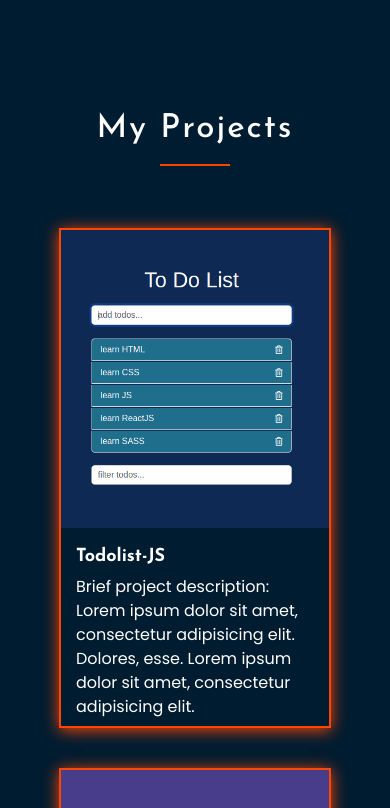
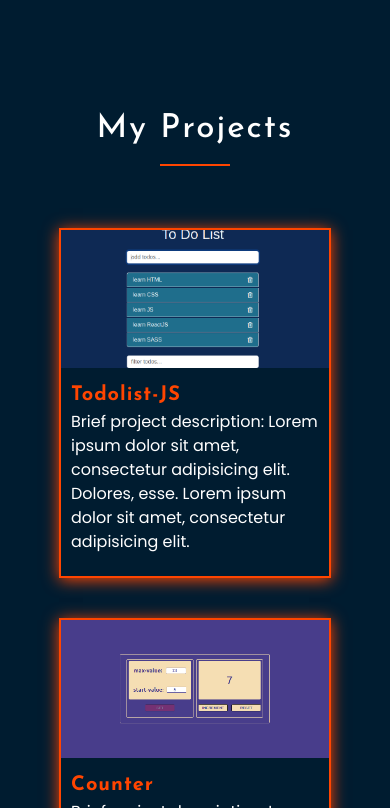
Before and after one commit to andbudha/my_portfolio, a React (Create React App) app: page / in a window 390 px wide. Shown: the part 2796-3604 px from the top of the page. Built offline with nearby package versions, Linux system fonts and the light colour scheme.

Commit message:
Project&Projects components updated

```diff
--- a/src/projects/Projects.module.scss
+++ b/src/projects/Projects.module.scss
@@ -9,7 +9,8 @@
 
     .projects_container {
         width: 80%;
-        margin: 0 auto;
+        margin: 50px auto;
+        padding-bottom: 20px;
     }
 
     .projects_box_container {
--- a/src/projects/project/Project.jsx
+++ b/src/projects/project/Project.jsx
@@ -6,11 +6,13 @@ export const Project = (props) => {
 
     return (
         <div className={styles.project_box}>
+            <a href="#" className={styles.uni_btn}><span>Click For More</span></a>
             <div className={styles.img_container} style={props.image}>
-                <a href="">Click For More</a>
             </div>
             <div className={styles.project_description_box}>
-                <h3 className={styles.project_title}>{props.projectTitle}</h3>
+                <div className={styles.title}>
+                    <h3 className={styles.project_title}>{props.projectTitle}</h3>
+                </div>
                 <p className={styles.project_description}>
                     {props.description}
                 </p>
--- a/src/projects/project/Project.module.css
+++ b/src/projects/project/Project.module.css
@@ -15,6 +15,33 @@
     margin: 20px;
     border: #ff4500 2px solid;
     box-shadow: #ff4500 0px 2px 15px;
+    position: relative;
+}
+
+.project_box a {
+    color: aliceblue;
+    position: absolute;
+    z-index: 1;
+    height: 100%;
+    width: 100%;
+    opacity: 0;
+    display: flex;
+    justify-content: center;
+    align-items: center;
+    text-decoration: none;
+    color: #ffffff;
+    font-size: 30px;
+    font-weight: 700;
+}
+
+.project_box a:hover {
+    opacity: 0.8;
+    background-color: #001C30;
+    transition: ease-in-out all 0.4s;
+}
+
+.project_box a:not(:hover) {
+    transition: ease-in-out all 0.4s;
 }
 
 .img_container {
@@ -30,50 +57,32 @@
     position: relative;
 }
 
-.img_container a {
-    height: 100%;
-    width: 100%;
-    opacity: 0;
-    text-decoration: none;
-    padding: 15px;
-    display: flex;
-    justify-content: center;
-    align-items: center;
-}
-
-.img_container a:hover {
-    height: 100%;
-    width: 100%;
-    text-decoration: none;
-    opacity: 0.8;
-    background-color: #16224b;
-    transition: ease-in-out all 0.4s;
-    color: #ff4500;
-    font-size: 20px;
-    font-weight: 700;
-    display: flex;
-    justify-content: center;
-    align-items: center;
-    border: none;
-}
-
-.img_container a:not(:hover) {
-    transition: ease-in-out all 1.1s;
+.img_container {
+    background-size: 120%;
 }
 
 .project_description_box {
     min-height: 35%;
     min-width: 100%;
     padding: 15px;
+    display: flex;
+    flex-direction: column;
+    justify-content: center;
+    align-items: center;
+}
+
+.title {
+    width: 100%;
+    display: flex;
+    justify-content: flex-start;
 }
 
 .project_title {
-    font-size: 22px;
     margin: 0 0 5px;
-    font-size: 18px;
-    line-height: 1.5;
-    color: #ffffff;
-
+    font-size: 23px;
+    letter-spacing: 1px;
+    line-height: 1;
+    color: #ff4500;
 }
 
 .project_description {
@@ -86,9 +95,34 @@
     font-family: 'Poppins', sans-serif;
 }
 
-@media screen and (max-width: 460px) {
+@media screen and (max-width: 500px) {
     .project_box {
-        width: 400px;
-        height: 500px;
+        height: 350px;
+    }
+
+    .img_container {
+        min-height: 50%;
+    }
+
+    .project_description_box {
+        min-height: 50%;
+        padding: 15px 10px;
     }
 }
+
+@media screen and (max-width: 450px) {
+
+
+    .img_container {
+        min-height: 40%;
+    }
+
+    .project_description_box {
+        min-height: 60%;
+        padding: 15px 10px;
+    }
+
+    .project_title {
+        font-size: 20px;
+    }
+}
```
